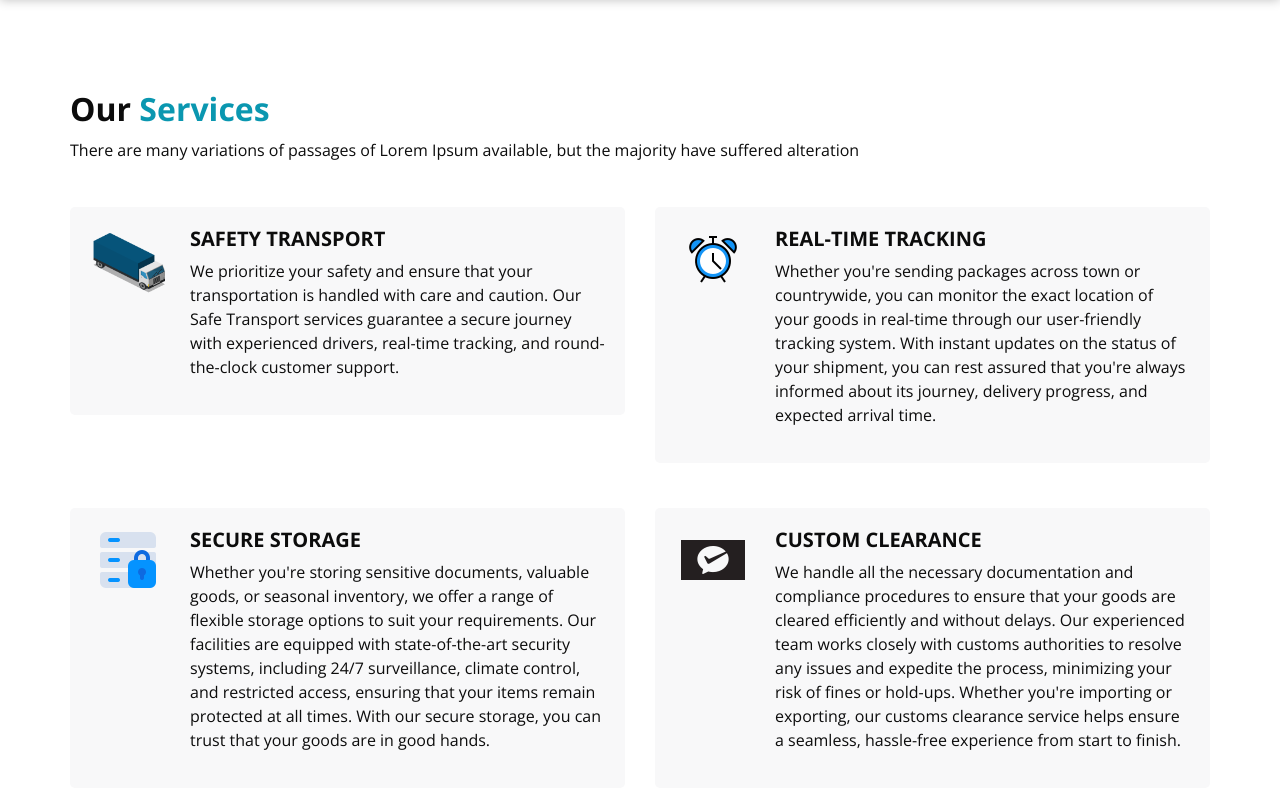
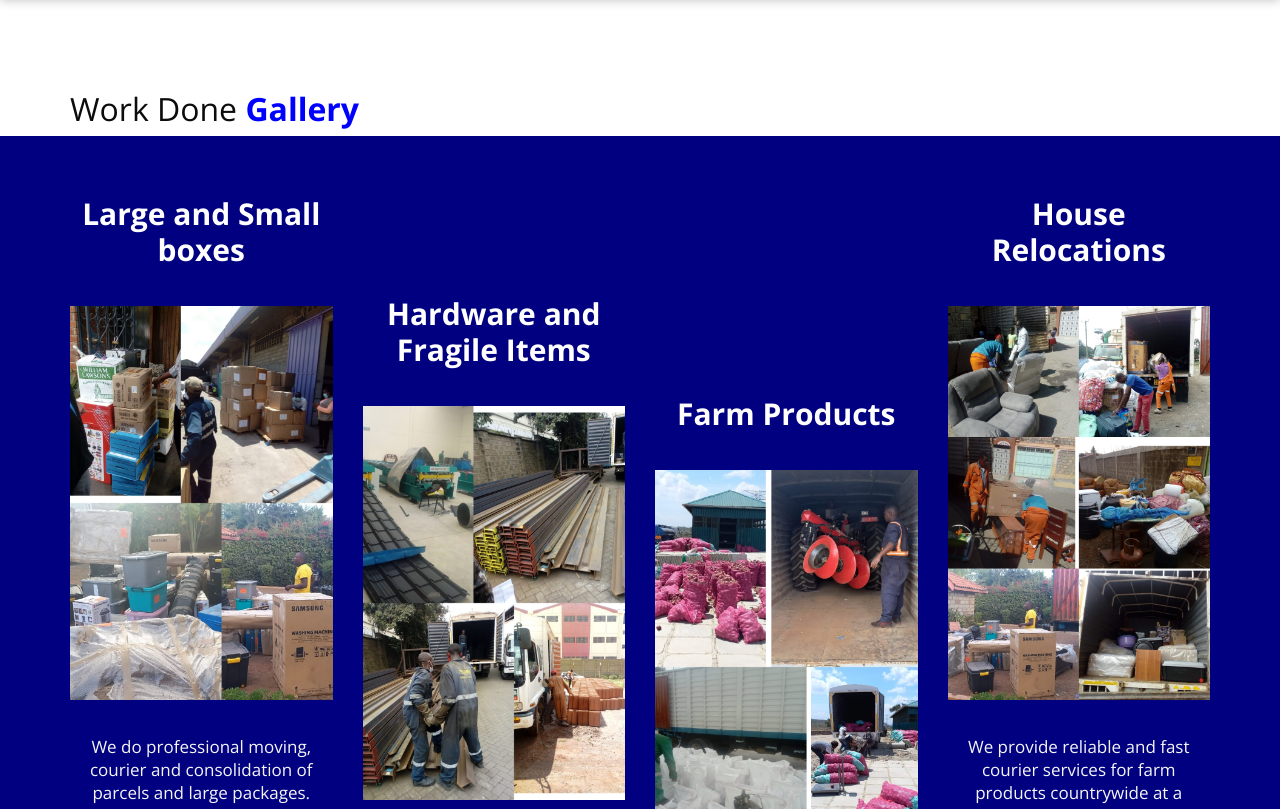
Before and after one commit to TerryWaswa20/Gee_Logistics, a PHP site: page /service.html in a window 1280 px wide. Shown: the part 143-952 px from the top of the page. Run offline with PHP 8.4, Linux system fonts and the light colour scheme; some libraries are stand-ins or nearby versions.

Commit message:
secong commit

```diff
--- a/css/style.css
+++ b/css/style.css
@@ -537,6 +537,68 @@ a:focus {
   background-color: #065968;
 }
 
+.offer {
+  padding-top: 90px;
+}
+
+.offer-bg {
+  background: whitesmoke;
+  padding: 90px 0px;
+
+}
+
+.margin {
+  margin-bottom: 30px;
+}
+
+
+.offer .offer-bg {
+  background: navy;
+  text-align: center;
+  padding: 60px 0px;
+}
+.offer .offer-bg .offer_box {text-align: center;}
+.offer .offer-bg .offer_box figure {margin: 0;}
+.offer .offer-bg .offer_box figure img {
+ width: 100%;
+}
+.offer .offer-bg .offer_box h3 {
+  font-size: 30px;
+  font-weight: bolder;
+  color: white;
+ padding-bottom: 30px;
+}
+.offer .offer-bg .offer_box p {padding-top: 35px; font-size: 17px; line-height: 23px; color: whitesmoke;}
+
+.read-more {
+font-family: poppins;
+max-width: 212px;
+margin: 0 auto;
+margin-top: 0px;
+display: block;
+background: #fff;
+color: #000 !important;
+padding: 12px 0px;
+width: 100%;
+font-size: 17px;
+float: left;
+border-radius: 10px;
+margin-top: -100px;
+}
+
+.read-more:hover {
+  background: red;
+  color: #fff !important;
+}
+
+
+.margin_ttt {margin-top: 100px;}
+.margin-lkk {margin-top: 200px;}
+/** end offer **/
+
+
+
+
 .track_section {
   position: relative;
   color: #ffffff;
--- a/service.html
+++ b/service.html
@@ -111,6 +111,59 @@
     <!-- end header section -->
   </div>
 
+  <!--work Done-->
+  <div class="offer">
+    <div class="container">
+        <div class="row">
+            <div class="col-md-12">
+                <div class="title">
+                    <h2>Work Done <strong class="black" style="color: blue;"> Gallery</strong></h2>
+                </div>
+            </div>
+        </div>
+    </div>
+    <div class="offer-bg">
+        <div class="container">
+            <div class="row">
+                <div class="col-xl-3 col-lg-3 col-md-3 col-sm-12 ">
+                    <div class="offer_box">
+                        <h3>Large and Small boxes</h3>
+                        <figure><img src="images/boxes6.jpg" alt="img" /></figure>
+                        <p>We do professional moving, courier and consolidation of parcels and large packages.</p>
+
+                    </div>
+                </div>
+                <div class="col-xl-3 col-lg-3 col-md-3 col-sm-12 margin_ttt">
+                    <div class="offer_box">
+                        <h3>Hardware and Fragile Items</h3>
+                        <figure><img src="images/hardware.jpg" alt="img" /></figure>
+                        <p>You want to move your hardware items at a friendly cost!? We got you covered, just a call/book and we will deliver the best services for you.</p>
+                    </div>
+                </div>
+                <div class="col-xl-3 col-lg-3 col-md-3 col-sm-12 margin-lkk">
+                    <div class="offer_box">
+                        <h3>Farm Products</h3>
+                        <figure><img src="images/megafarm.jpg" alt="img" /></figure>
+                        <p>We provide reliable and fast courier services for farm products countrywide at a considerable cost.</p>
+                    </div>
+                </div>
+                 <div class="col-xl-3 col-lg-3 col-md-3 col-sm-12 margin-ttt">
+                    <div class="offer_box">
+                        <h3>House Relocations</h3>
+                        <figure><img src="images/house.jpg" alt="img" /></figure>
+                        <p>We provide reliable and fast courier services for farm products countrywide at a considerable cost.</p>
+                    </div>
+                </div>
+
+               <!-- <div class="col-md-12">
+                    <a class="read-more">See More</a>
+                </div>-->
+            </div>
+        </div>
+    </div>
+</div>
+
+
   <!-- service section -->
 
   <section class="service_section layout_padding">
@@ -121,7 +174,7 @@
             Our <span>Services</span>
           </h2>
           <p>
-            There are many variations of passages of Lorem Ipsum available, but the majority have suffered alteration
+           Have a chance to experience our best services at a friendly cost today. We prioritize your needs to meet your expectations, choose us today let's move together.
           </p>
         </div>
         <div class="row">
@@ -226,7 +279,7 @@
                 <span>
                   info@geelex.co.ke
                 </span>
-              </a>''
+              </a>
             </div>
           </div>
           <div class="info_social">
```
Also changed, not shown: index.html (+2 -110 lines), images/boxes6.jpg (added), images/client-2.png (deleted), images/hardware.jpg (added), images/house.jpg (added), images/megafarm.jpg (added), images/s1.png (deleted), images/s2.png (deleted), images/s3.png (deleted), images/s4.png (deleted), images/track-bg.jpg (deleted).
